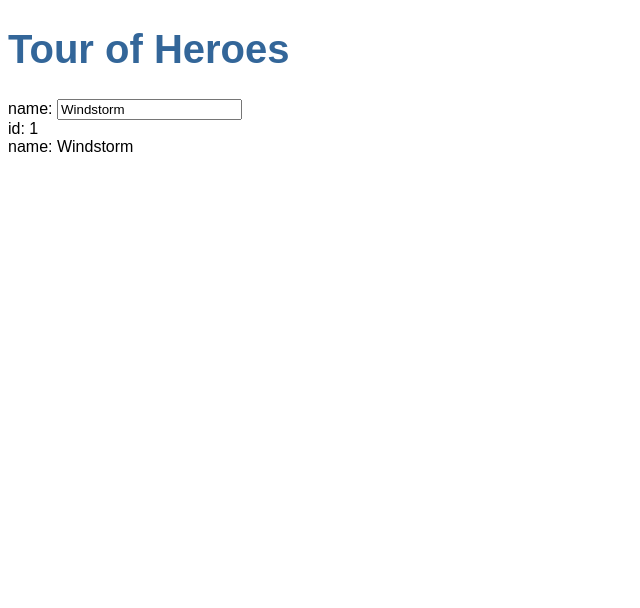
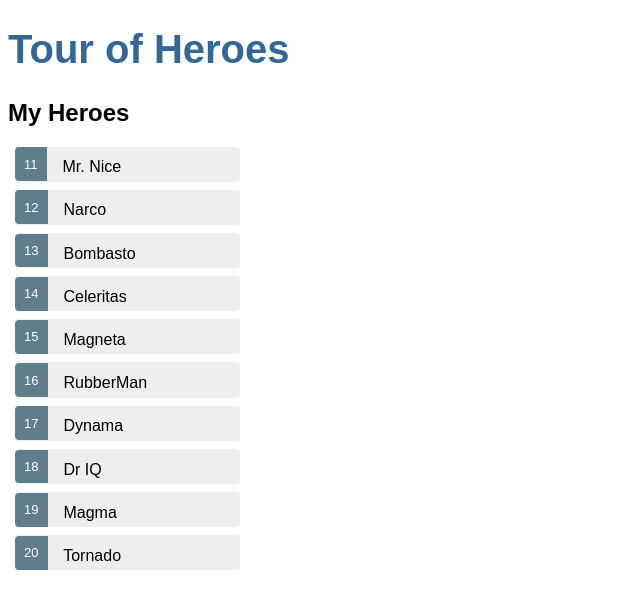
Before and after one commit to ChrisWcs/angular-tour-of-heroes, an Angular app: page / in a window 1280 px wide. Shown: the top 608 px of the page, without its empty margins (0-640 px from the left). Built offline with nearby package versions, Linux system fonts and the light colour scheme.

Commit message:
Display list

```diff
--- a/src/app/heroes/heroes.component.css
+++ b/src/app/heroes/heroes.component.css
@@ -0,0 +1,48 @@
+/* HeroesComponent's private CSS styles */
+.selected {
+  background-color: #CFD8DC !important;
+  color: white;
+}
+.heroes {
+  margin: 0 0 2em 0;
+  list-style-type: none;
+  padding: 0;
+  width: 15em;
+}
+.heroes li {
+  cursor: pointer;
+  position: relative;
+  left: 0;
+  background-color: #EEE;
+  margin: .5em;
+  padding: .3em 0;
+  height: 1.6em;
+  border-radius: 4px;
+}
+.heroes li.selected:hover {
+  background-color: #BBD8DC !important;
+  color: white;
+}
+.heroes li:hover {
+  color: #607D8B;
+  background-color: #DDD;
+  left: .1em;
+}
+.heroes .text {
+  position: relative;
+  top: -3px;
+}
+.heroes .badge {
+  display: inline-block;
+  font-size: small;
+  color: white;
+  padding: 0.8em 0.7em 0 0.7em;
+  background-color: #607D8B;
+  line-height: 1em;
+  position: relative;
+  left: -1px;
+  top: -4px;
+  height: 1.8em;
+  margin-right: .8em;
+  border-radius: 4px 0 0 4px;
+}
--- a/src/app/heroes/heroes.component.html
+++ b/src/app/heroes/heroes.component.html
@@ -1,7 +1,17 @@
-<div>
-  <label>name:
-    <input [(ngModel)]="hero.name" placeholder="name">
-  </label>
+<h2>My Heroes</h2>
+<ul class="heroes">
+  <li *ngFor="let hero of heroes"
+      (click)="onSelect(hero)"
+      [class.selected]="hero === selectedHero">
+    <span class="badge">{{hero.id}}</span> {{hero.name}}
+  </li>
+</ul>
+<div *ngIf="selectedHero">
+  <h2>{{ selectedHero.name | uppercase }} Details</h2>
+  <div><span>id: </span>{{selectedHero.id}}</div>
+  <div>
+    <label>name:
+      <input [(ngModel)]="selectedHero.name" placeholder="name">
+    </label>
+  </div>
 </div>
-<div><span>id: </span>{{hero.id}}</div>
-<div><span>name: </span>{{hero.name}}</div>
--- a/src/app/heroes/heroes.component.ts
+++ b/src/app/heroes/heroes.component.ts
@@ -1,4 +1,5 @@
 import { Component, OnInit } from '@angular/core';
+import { HEROES } from '../mock-heroes';
 import { Hero } from '../hero';
 
 @Component({
@@ -13,6 +14,14 @@
     name: 'Windstorm'
   };
 
+  selectedHero: Hero;
+
+  heroes = HEROES;
+
+  onSelect(hero: Hero): void {
+    this.selectedHero = hero;
+  }
+
   constructor() { }
 
   ngOnInit() {
--- /dev/null
+++ b/src/app/mock-heroes.ts
@@ -0,0 +1,14 @@
+import { Hero } from './hero';
+
+export const HEROES: Hero[] = [
+  { id: 11, name: 'Mr. Nice' },
+  { id: 12, name: 'Narco' },
+  { id: 13, name: 'Bombasto' },
+  { id: 14, name: 'Celeritas' },
+  { id: 15, name: 'Magneta' },
+  { id: 16, name: 'RubberMan' },
+  { id: 17, name: 'Dynama' },
+  { id: 18, name: 'Dr IQ' },
+  { id: 19, name: 'Magma' },
+  { id: 20, name: 'Tornado' }
+];
```
